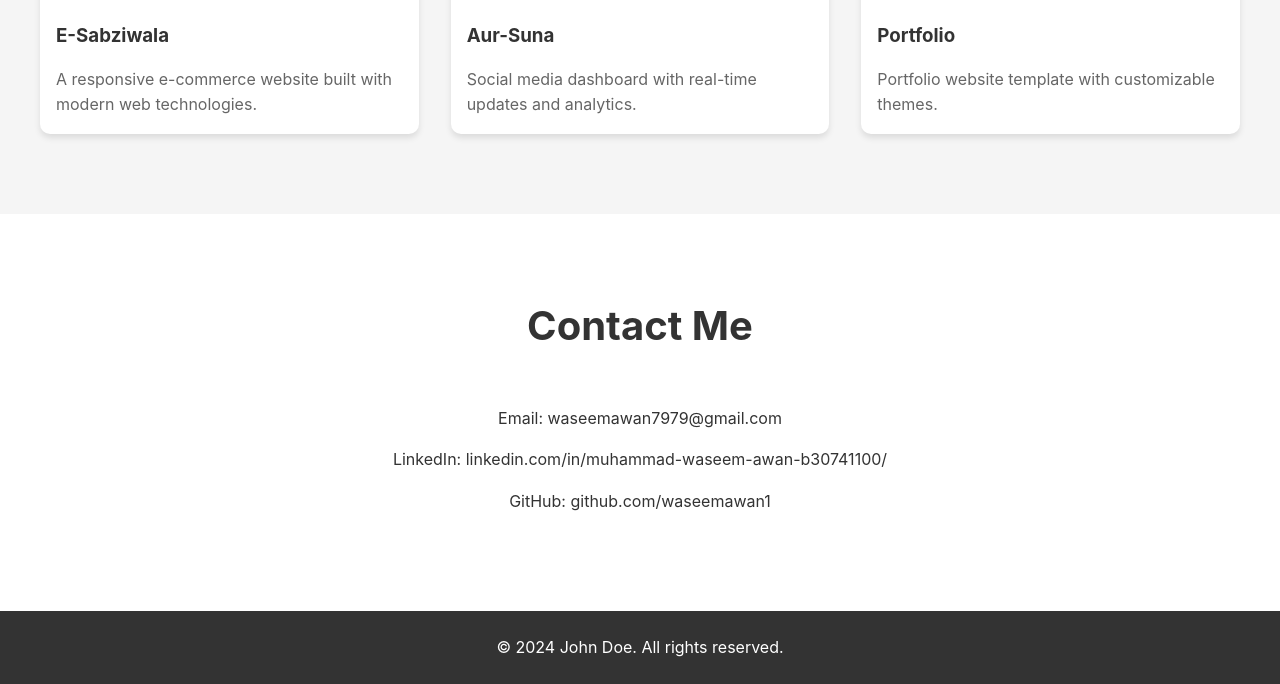
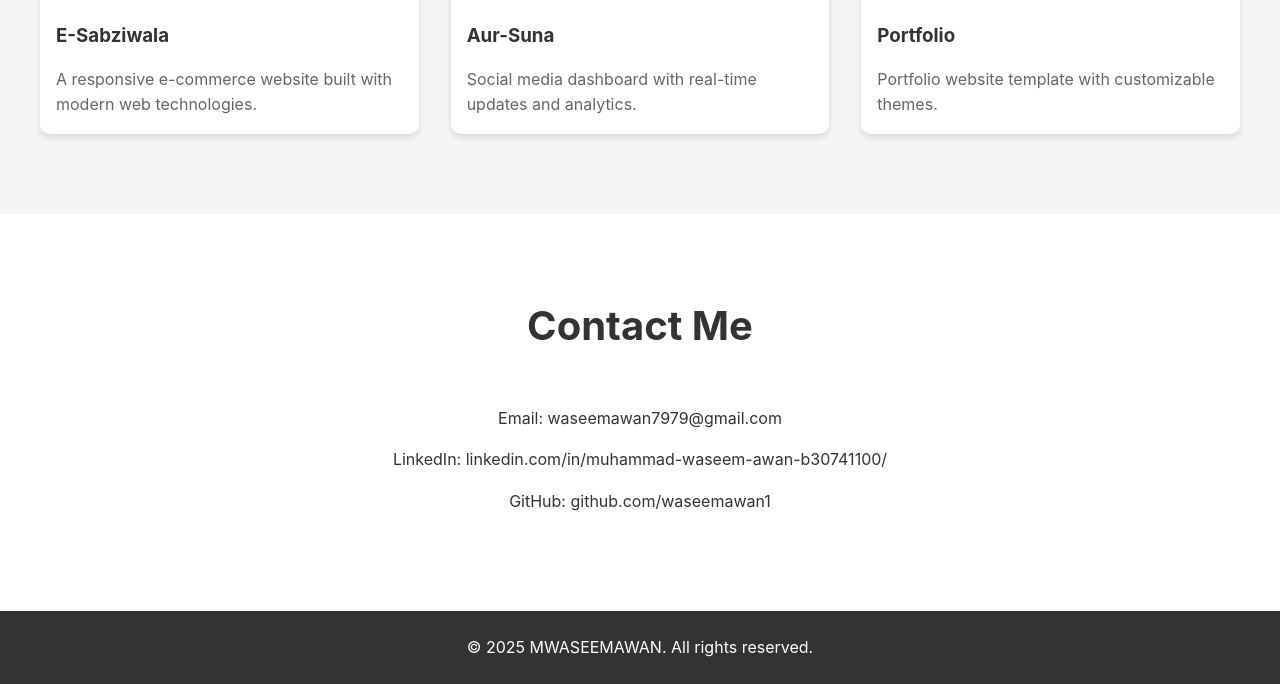
Before and after one commit to waseemawan1/Portfolio, a plain HTML site: page index.html in a window 1280 px wide. Shown: the part 1635-2319 px from the top of the page. Drawn offline with Linux system fonts and the light colour scheme.

Commit message:
index.html

```diff
--- a/index.html
+++ b/index.html
@@ -76,7 +76,7 @@
     </section>
 
     <footer>
-        <p>&copy; 2024 John Doe. All rights reserved.</p>
+        <p>&copy; 2025 MWASEEMAWAN. All rights reserved.</p>
     </footer>
 </body>
 </html>
```
